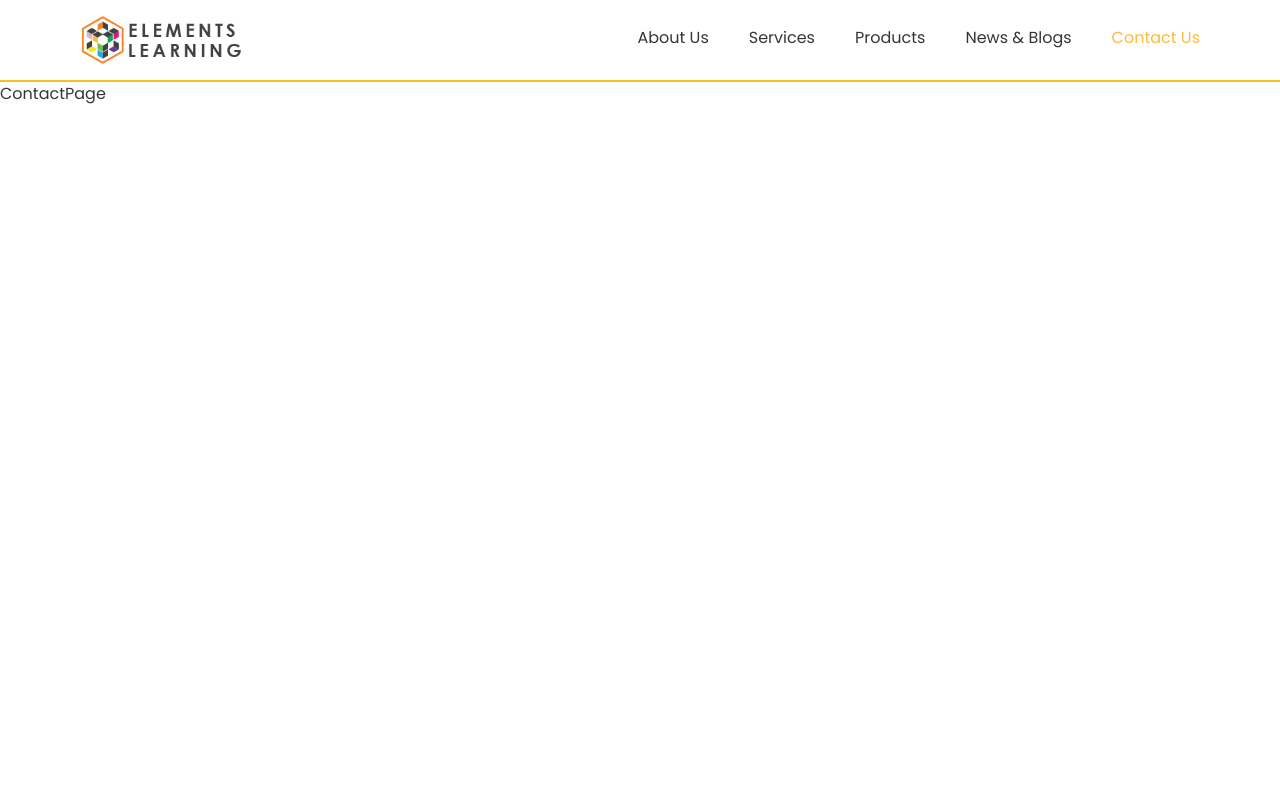
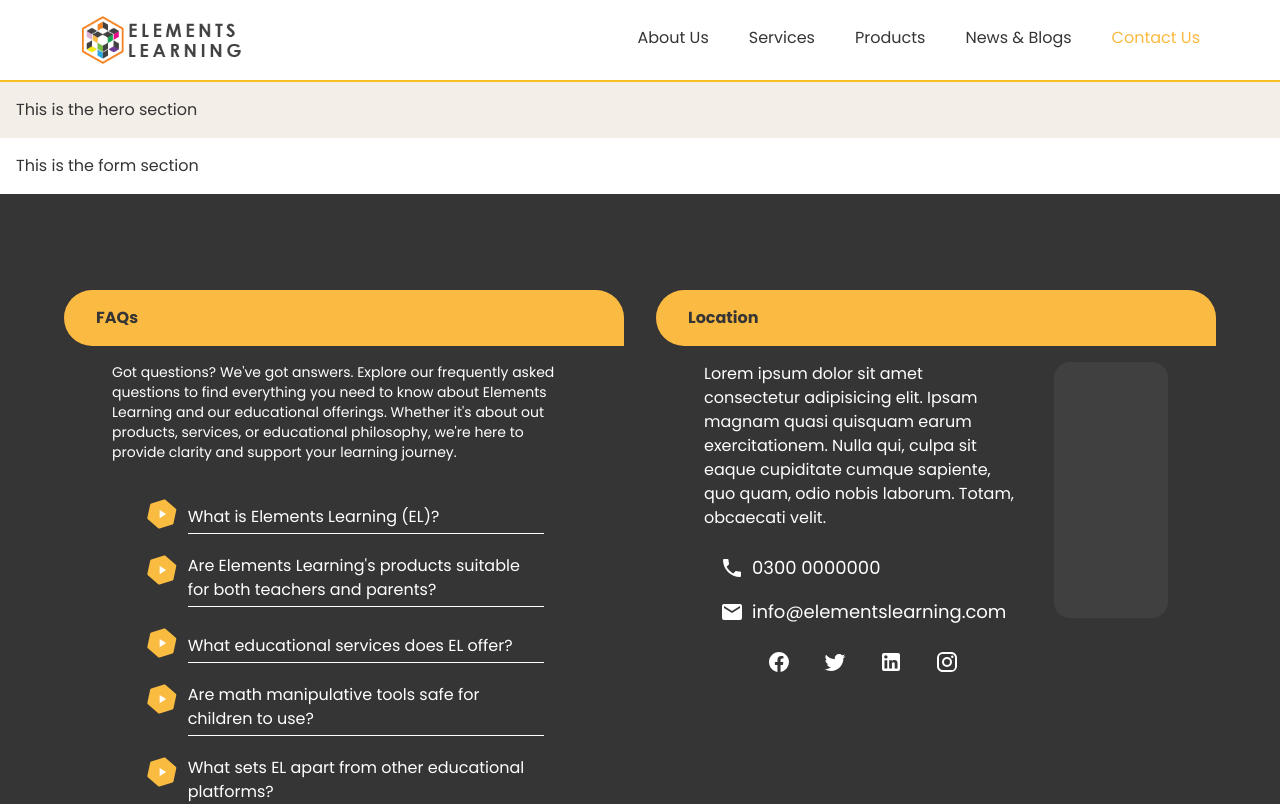
Before and after one commit to TahaShah141/elements-learning, a React (Vite) app: page /contact in a window 1280 px wide. Shown: the top 804 px of the page. Built offline with nearby package versions, Linux system fonts and the light colour scheme.

Commit message:
start contact section

```diff
--- a/src/Pages/ContactPage.jsx
+++ b/src/Pages/ContactPage.jsx
@@ -1,6 +1,15 @@
+import { Footer } from "../components/Footer"
 
 export const ContactPage = () => {
   return (
-    <div>ContactPage</div>
+    <div className="flex flex-col">
+      <section className="bg-[#F3EEE8] w-full p-4">
+        This is the hero section
+      </section>
+      <section className="w-full p-4">
+        This is the form section
+      </section>
+      <Footer />
+    </div>
   )
 }
```
